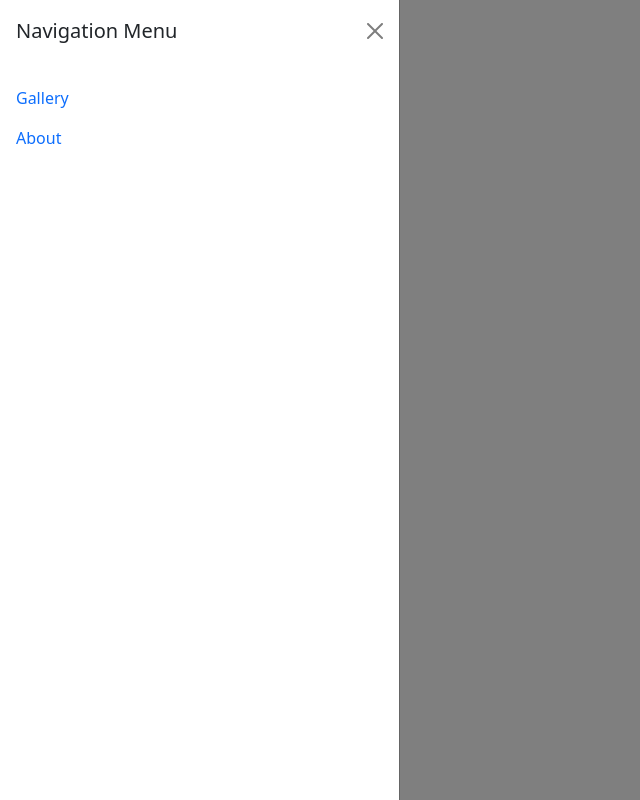
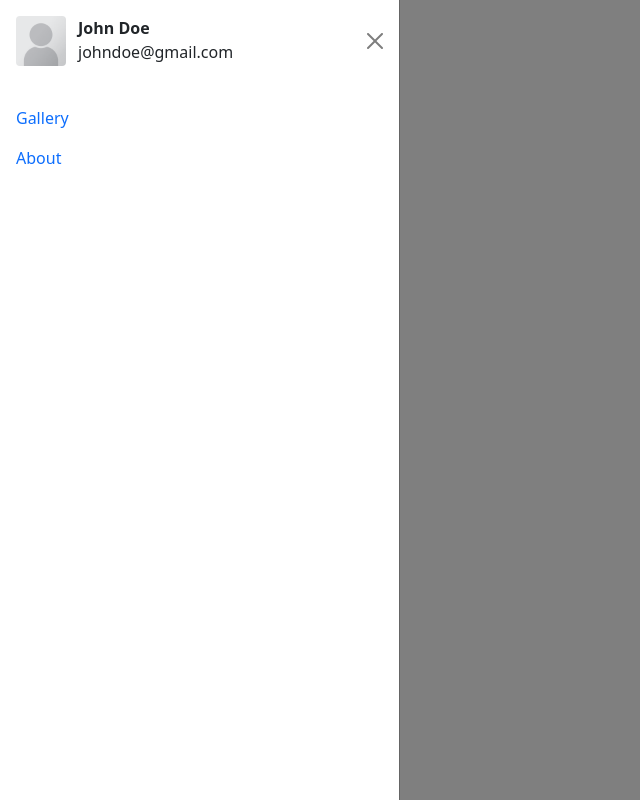
Before and after one commit to Hartaithan/mitra-test, a React (Create React App) app: page / in a window 1280 px wide. Both pictures are taken after a click on the button 110 px from the left and 28 px from the top of the page. Shown: the whole page, without its empty margins (0-640 px from the left). Built offline with nearby package versions, Linux system fonts and the light colour scheme.

Commit message:
move sidebar in separate component

```diff
--- a/src/components/Header/Header.tsx
+++ b/src/components/Header/Header.tsx
@@ -1,6 +1,7 @@
 import React from "react";
-import { Container, Nav, Navbar, Offcanvas } from "react-bootstrap";
+import { Container, Navbar } from "react-bootstrap";
 import { NavLink } from "react-router-dom";
+import Sidebar from "../Sidebar/Sidebar";
 import "./header.scss";
 
 const Header: React.FC = () => {
@@ -11,27 +12,7 @@ const Header: React.FC = () => {
         <Navbar.Brand>
           <NavLink to="/">Gallery</NavLink>
         </Navbar.Brand>
-        <Navbar.Offcanvas
-          id="menu"
-          placement="start"
-          aria-labelledby="headerNavMenu"
-        >
-          <Offcanvas.Header closeButton>
-            <Offcanvas.Title id="headerNavMenu">
-              Navigation Menu
-            </Offcanvas.Title>
-          </Offcanvas.Header>
-          <Offcanvas.Body>
-            <Nav className="justify-content-end flex-grow-1 pe-3">
-              <NavLink className="nav-link" to="/">
-                Gallery
-              </NavLink>
-              <NavLink className="nav-link" to="/about">
-                About
-              </NavLink>
-            </Nav>
-          </Offcanvas.Body>
-        </Navbar.Offcanvas>
+        <Sidebar />
       </Container>
     </Navbar>
   );
--- /dev/null
+++ b/src/components/Sidebar/Sidebar.tsx
@@ -0,0 +1,41 @@
+import React from "react";
+import { Image, Nav, Navbar, Offcanvas } from "react-bootstrap";
+import { NavLink } from "react-router-dom";
+import "./sidebar.scss";
+
+const Sidebar: React.FC = () => {
+  return (
+    <Navbar.Offcanvas
+      className="sidebar"
+      id="menu"
+      placement="start"
+      aria-labelledby="headerNavMenu"
+    >
+      <Offcanvas.Header closeButton>
+        <div className="sidebar__user">
+          <Image
+            className="sidebar__user__avatar"
+            src="/img/user.png"
+            rounded
+          />
+          <div className="sidebar__user__details">
+            <p>John Doe</p>
+            <p>johndoe@gmail.com</p>
+          </div>
+        </div>
+      </Offcanvas.Header>
+      <Offcanvas.Body>
+        <Nav className="justify-content-end flex-grow-1 pe-3">
+          <NavLink className="nav-link" to="/">
+            Gallery
+          </NavLink>
+          <NavLink className="nav-link" to="/about">
+            About
+          </NavLink>
+        </Nav>
+      </Offcanvas.Body>
+    </Navbar.Offcanvas>
+  );
+};
+
+export default Sidebar;
--- /dev/null
+++ b/src/components/Sidebar/sidebar.scss
@@ -0,0 +1,16 @@
+.sidebar {
+  &__user {
+    height: 50px;
+    display: flex;
+    &__avatar {
+      height: 100%;
+      width: 50px;
+    }
+    &__details {
+      margin-left: 12px;
+      p:first-child {
+        font-weight: bold;
+      }
+    }
+  }
+}
--- a/src/index.scss
+++ b/src/index.scss
@@ -12,3 +12,7 @@ body,
   height: 100%;
   width: 100%;
 }
+
+p {
+  margin: 0;
+}
```
Also changed, not shown: public/img/user.png (added).
